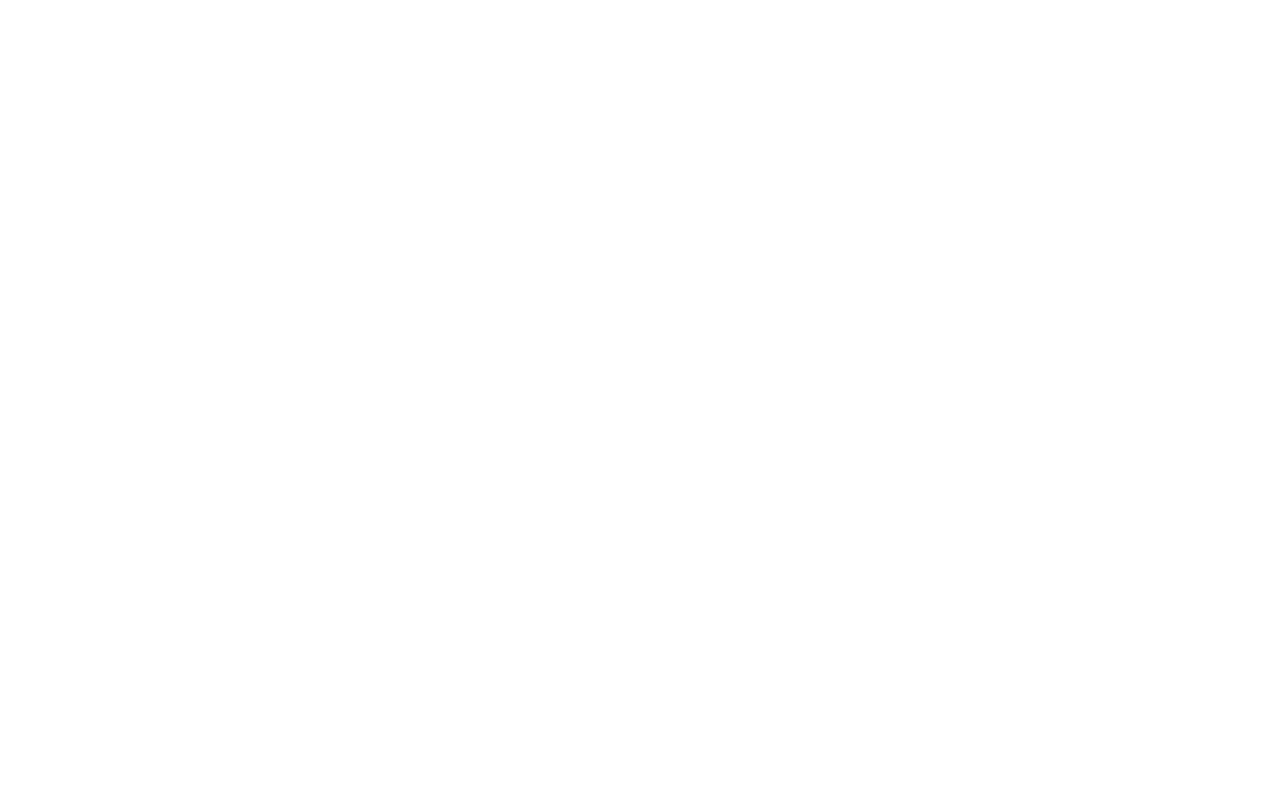
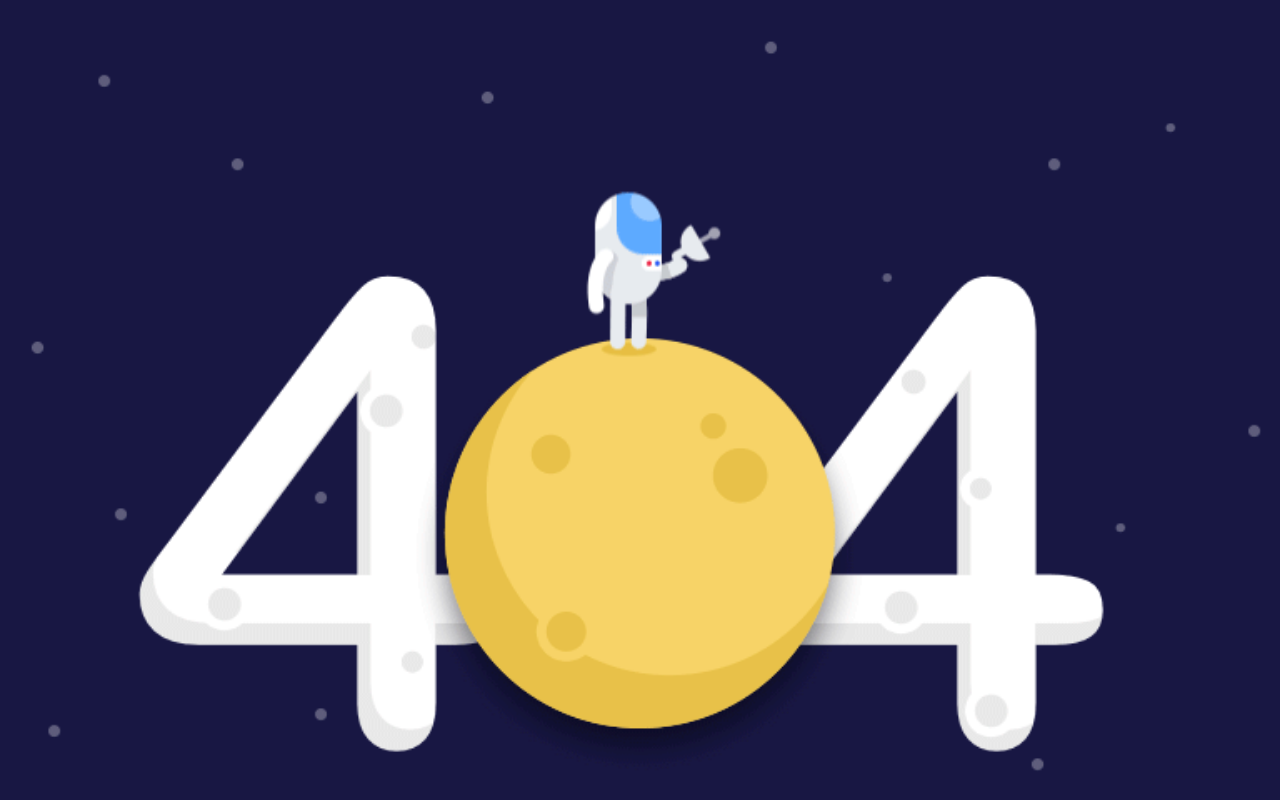
Before and after one commit to soumiaessabiry/Gestion_des_formations, a React (Create React App) app in the folder front-end-react/: page /PageError in a window 1280 px wide. Before the commit this address had no page. Built offline with nearby package versions, Linux system fonts and the light colour scheme.

Commit message:
modifier frontend login + page error

```diff
--- a/front-end-react/src/App.css
+++ b/front-end-react/src/App.css
@@ -66,3 +66,6 @@
 
 
 }
+.pg404{
+    text-align: center;
+}
--- a/front-end-react/src/App.js
+++ b/front-end-react/src/App.js
@@ -4,6 +4,7 @@
 import Employee from '../src/Component/Admin/Employees'
 import Formation from '../src/Component/Admin/Formation'
 import Organisme from '../src/Component/Admin/Organismes'
+import PageError from '../src/Component/404'
 import './App.css';
 const myStyle = {
   height: "100vh",
@@ -19,6 +20,7 @@
             <Route path="/Employee" element={<Employee/>} />
             <Route path="/Formation" element={<Formation/>} />
             <Route path="/Organisme" element={<Organisme/>} />
+            <Route path="/PageError" element={<PageError/>} />
           </Routes>
        </BrowserRouter>
 
--- a/front-end-react/src/Component/404.jsx
+++ b/front-end-react/src/Component/404.jsx
@@ -0,0 +1,14 @@
+import React from 'react'
+import img2 from '../404img1.gif'
+
+const style={
+}
+  const  PageError=()=>{
+  return (
+    <div className="h-100 pg404 " >
+        <section  style={{backgroundImage: `url(${img2})`, backgroundPosition: 'center',backgroundSize: 'cover',backgroundRepeat: 'no-repeat',height: "1000px"}}>
+     </section>
+     </div>
+  )
+}
+export default PageError
--- a/front-end-react/src/Component/Login.jsx
+++ b/front-end-react/src/Component/Login.jsx
@@ -1,16 +1,17 @@
 import React from 'react'
 import "../App.css";
-import log from '../prf.png'
+import loginimg from '../loginimg.gif'
 
 
 const Login = () => {
   return (
     <>
-        <div className="login py-4 bg-light">
+      <div className="h-100 bg-white">
+      <div className="login py-4">
           <div className='container'>
             <div className='row rowlog g-0'>
               <div className='col-5'>
-                  <img src={log} className="img-fluid " style={{"height": "100%","width": "100%"}}></img>
+                  <img src={loginimg} className="img-fluid " style={{"height": "100%","width": "100%"}}></img>
               </div>
               <div className='col-7  py-5 '>
                     <form className='text-center' >
@@ -29,6 +30,7 @@
             </div>
           </div>
         </div>
+     </div>
     </>
   )
 }
```
Also changed, not shown: front-end-react/src/404img1.gif (added), front-end-react/src/loginimg.gif (added).
